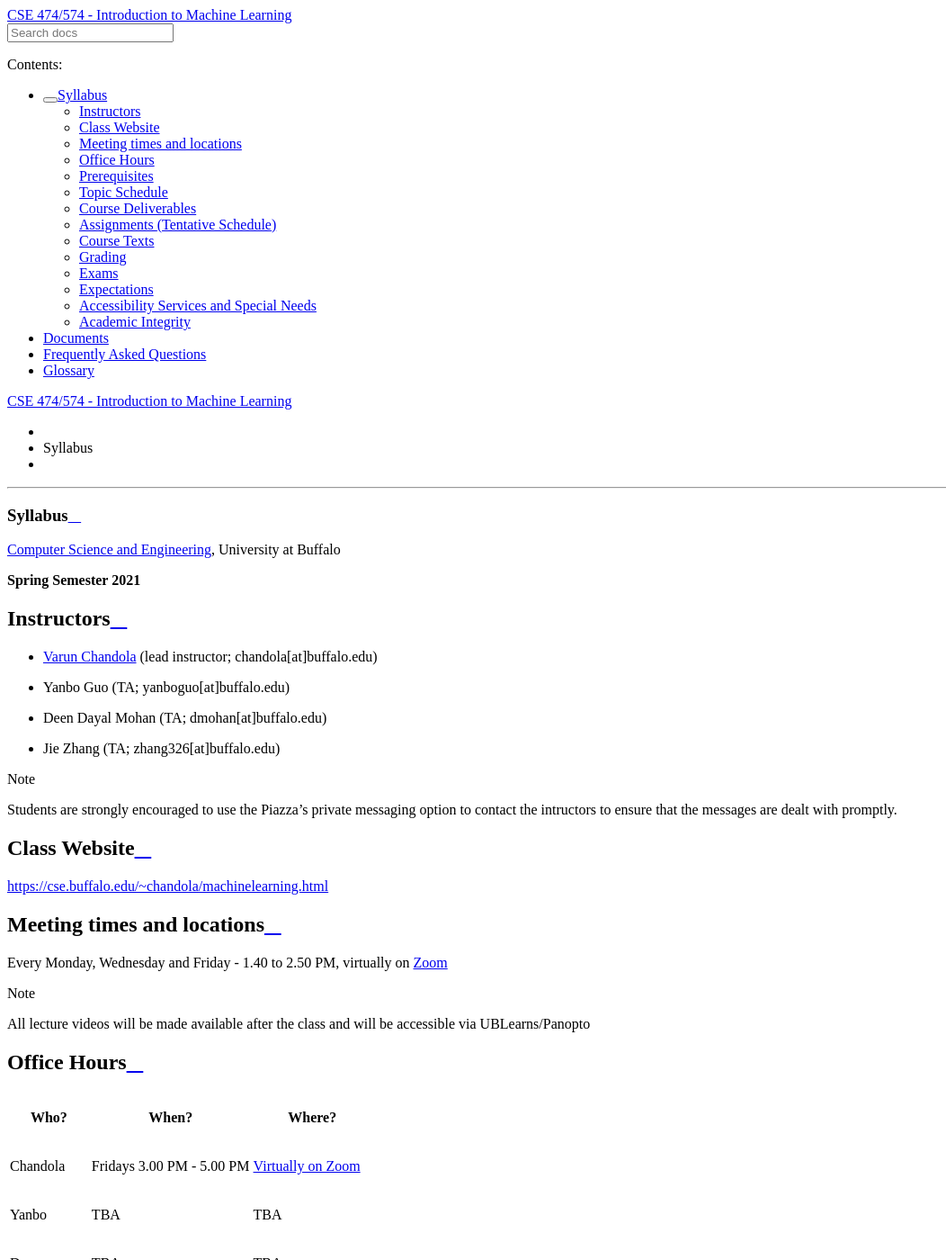
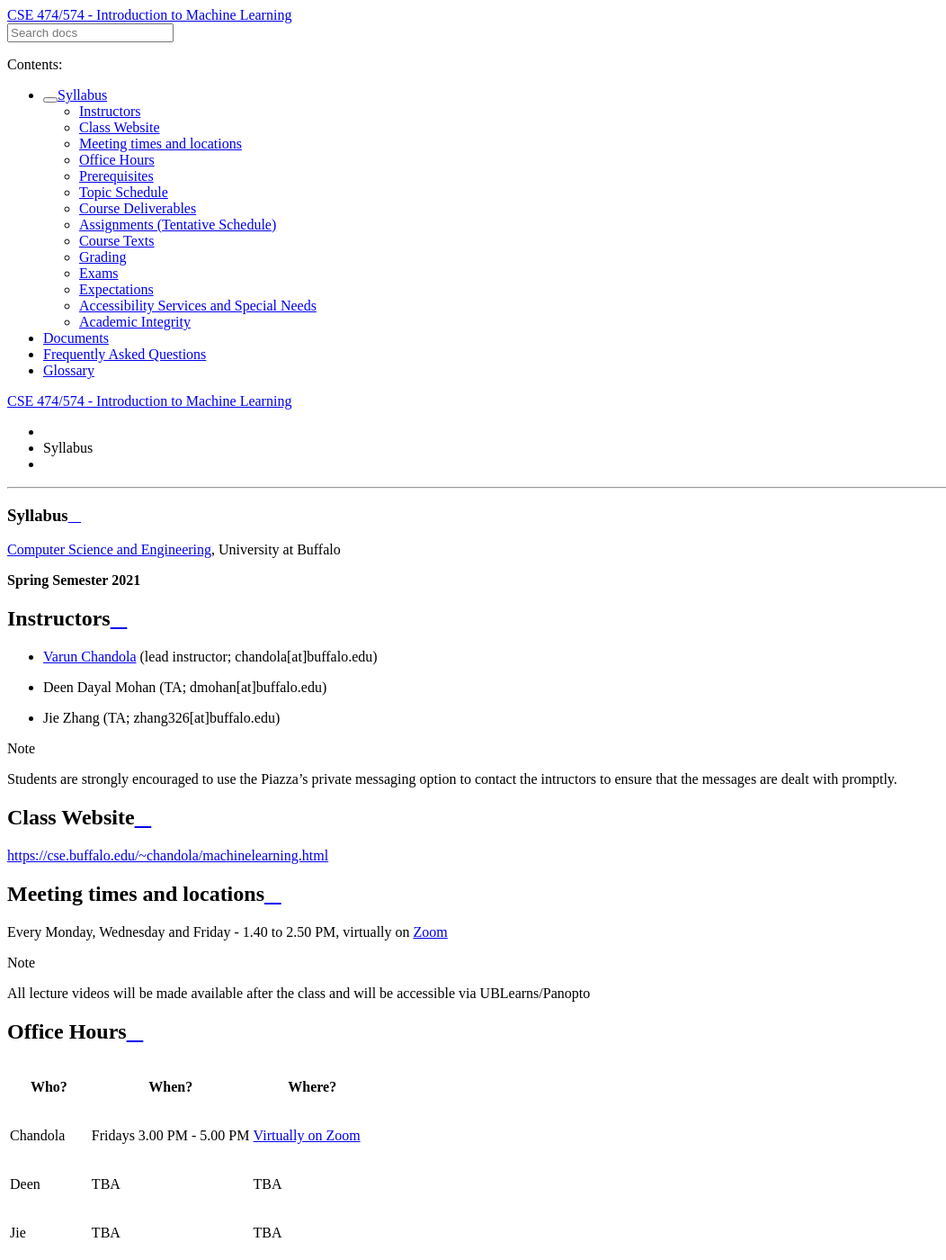
Before and after one commit to ubdsgroup/mlcourse-ub, a Sphinx documentation site: the page built from source/syllabus.rst, in a window 1280 px wide and 1400 px high. Shown: the whole window at 90% size, without its empty margins (0-1052 px from the left). Built offline with Sphinx 7.4.7 and the Read the Docs theme 2.0.0, drawn with Linux system fonts in a browser that asks for light colours.

Commit message:
updating TA list

```diff
--- a/source/syllabus.rst
+++ b/source/syllabus.rst
@@ -22,7 +22,6 @@ Instructors
 
 * `Varun Chandola <http://www.cse.buffalo.edu/~chandola>`_ (lead instructor; chandola[at]buffalo.edu)
 
-* Yanbo Guo (TA; yanboguo[at]buffalo.edu)
 * Deen Dayal Mohan (TA; dmohan[at]buffalo.edu)
 * Jie Zhang (TA; zhang326[at]buffalo.edu)
 
@@ -47,7 +46,6 @@ Office Hours
    :widths: 20, 40, 30
 
    "Chandola", "Fridays 3.00 PM - 5.00 PM",`Virtually on Zoom <https://buffalo.zoom.us/j/94867240117?pwd=NGxCNFgzcUVnYjVoalpJQkczNTNjZz09>`_
-   "Yanbo","TBA", "TBA"
    "Deen","TBA", "TBA"
    "Jie","TBA", "TBA"
 
```
